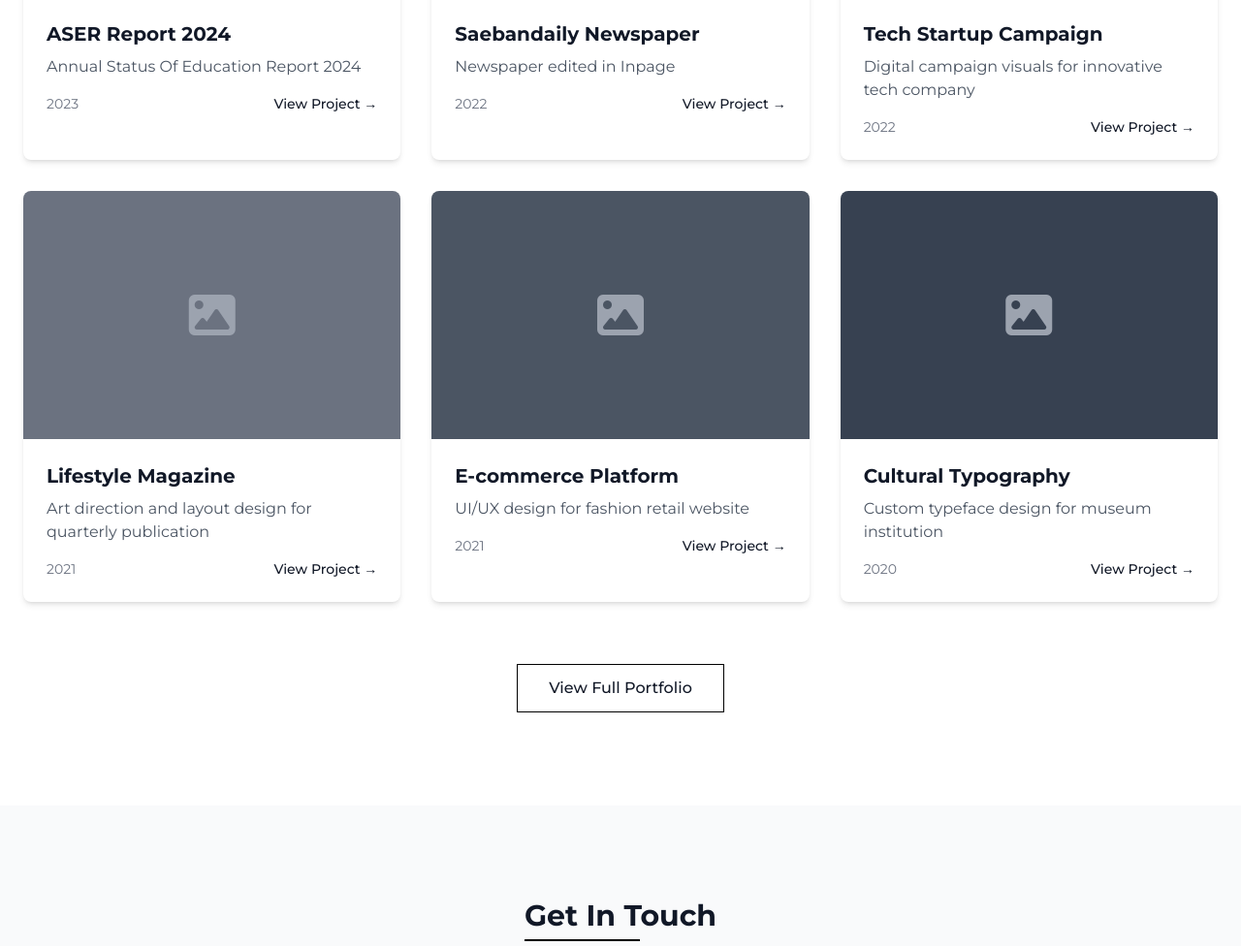
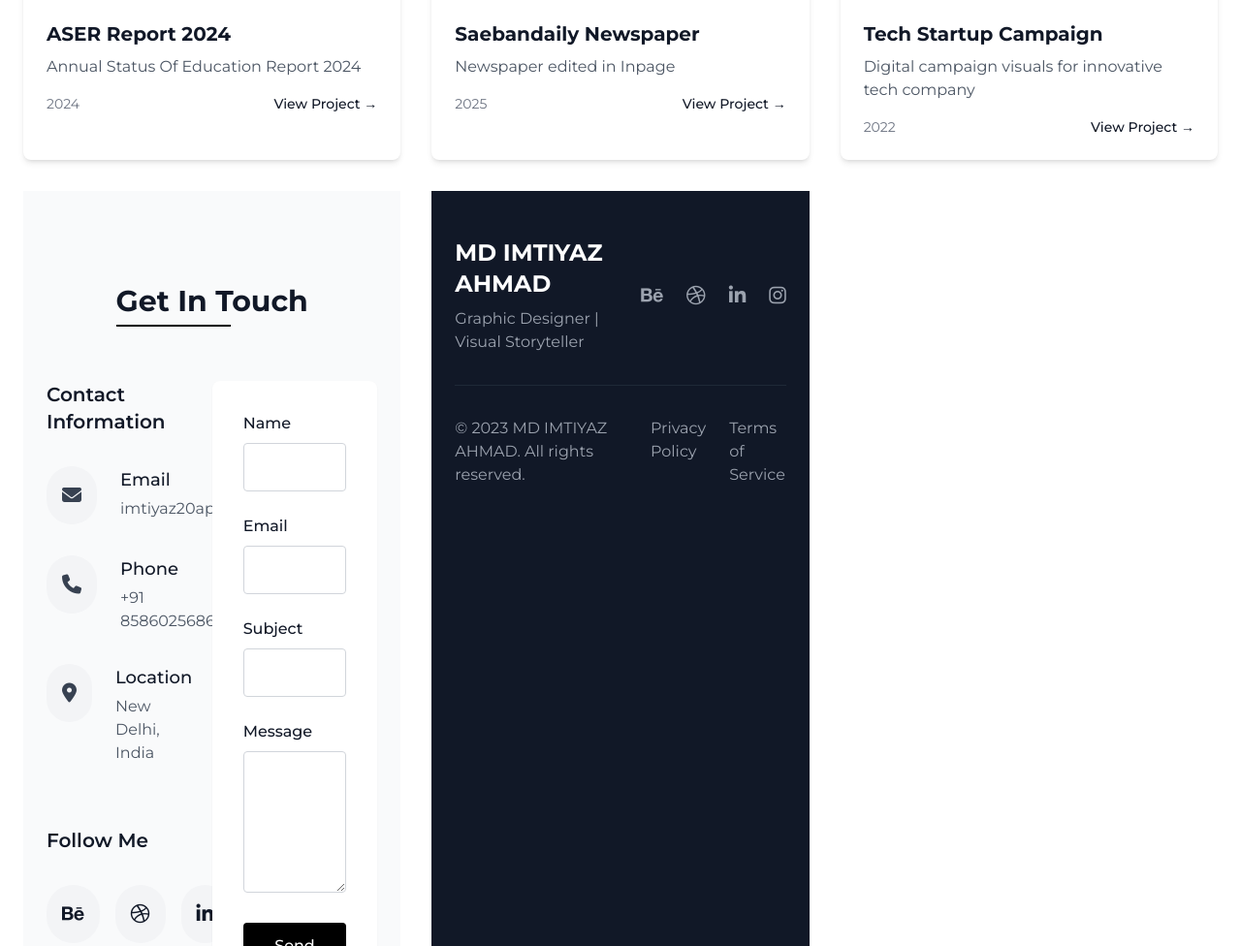
Before and after one commit to SamDidThat/my-website, a plain HTML site: page index.html in a window 1280 px wide. Shown: the part 1965-2941 px from the top of the page at 97% size. Drawn offline with nearby package versions, Linux system fonts and the light colour scheme.

Commit message:
Update index.html

```diff
--- a/index.html
+++ b/index.html
@@ -187,7 +187,7 @@
                         <h3 class="text-xl font-bold mb-2">ASER Report 2024</h3>
                         <p class="text-gray-600 mb-4">Annual Status Of Education Report 2024</p>
                         <div class="flex justify-between items-center">
-                            <span class="text-sm text-gray-500">2023</span>
+                            <span class="text-sm text-gray-500">2024</span>
                             <a href="https://asercentre.org/wp-content/uploads/2022/12/ASER_2024_Final-Report_13_2_24.pdf" class="text-sm font-medium hover:text-black transition">View Project →</a>
                         </div>
                     </div>
@@ -202,7 +202,7 @@
                         <h3 class="text-xl font-bold mb-2">Saebandaily Newspaper</h3>
                         <p class="text-gray-600 mb-4">Newspaper edited in Inpage</p>
                         <div class="flex justify-between items-center">
-                            <span class="text-sm text-gray-500">2022</span>
+                            <span class="text-sm text-gray-500">2025</span>
                             <a href="https://saeban.in/delhi/epaper/index.html" class="text-sm font-medium hover:text-black transition">View Project →</a>
                         </div>
                     </div>
@@ -222,57 +222,6 @@
                         </div>
                     </div>
                 </div>
-
-                <!-- Work Item 4 -->
-                <div class="work-item relative overflow-hidden rounded-lg bg-white shadow-md">
-                    <div class="w-full h-64 bg-gray-500 flex items-center justify-center">
-                        <i class="fas fa-image text-5xl text-gray-400"></i>
-                    </div>
-                    <div class="p-6">
-                        <h3 class="text-xl font-bold mb-2">Lifestyle Magazine</h3>
-                        <p class="text-gray-600 mb-4">Art direction and layout design for quarterly publication</p>
-                        <div class="flex justify-between items-center">
-                            <span class="text-sm text-gray-500">2021</span>
-                            <a href="#" class="text-sm font-medium hover:text-black transition">View Project →</a>
-                        </div>
-                    </div>
-                </div>
-
-                <!-- Work Item 5 -->
-                <div class="work-item relative overflow-hidden rounded-lg bg-white shadow-md">
-                    <div class="w-full h-64 bg-gray-600 flex items-center justify-center">
-                        <i class="fas fa-image text-5xl text-gray-400"></i>
-                    </div>
-                    <div class="p-6">
-                        <h3 class="text-xl font-bold mb-2">E-commerce Platform</h3>
-                        <p class="text-gray-600 mb-4">UI/UX design for fashion retail website</p>
-                        <div class="flex justify-between items-center">
-                            <span class="text-sm text-gray-500">2021</span>
-                            <a href="#" class="text-sm font-medium hover:text-black transition">View Project →</a>
-                        </div>
-                    </div>
-                </div>
-
-                <!-- Work Item 6 -->
-                <div class="work-item relative overflow-hidden rounded-lg bg-white shadow-md">
-                    <div class="w-full h-64 bg-gray-700 flex items-center justify-center">
-                        <i class="fas fa-image text-5xl text-gray-400"></i>
-                    </div>
-                    <div class="p-6">
-                        <h3 class="text-xl font-bold mb-2">Cultural Typography</h3>
-                        <p class="text-gray-600 mb-4">Custom typeface design for museum institution</p>
-                        <div class="flex justify-between items-center">
-                            <span class="text-sm text-gray-500">2020</span>
-                            <a href="#" class="text-sm font-medium hover:text-black transition">View Project →</a>
-                        </div>
-                    </div>
-                </div>
-            </div>
-            <div class="text-center mt-16">
-                <a href="#" class="px-8 py-3 border border-black hover:bg-gray-50 transition font-medium inline-block">View Full Portfolio</a>
-            </div>
-        </div>
-    </section>
 
     <!-- Contact Section -->
     <section id="contact" class="py-24 bg-gray-50">
```
